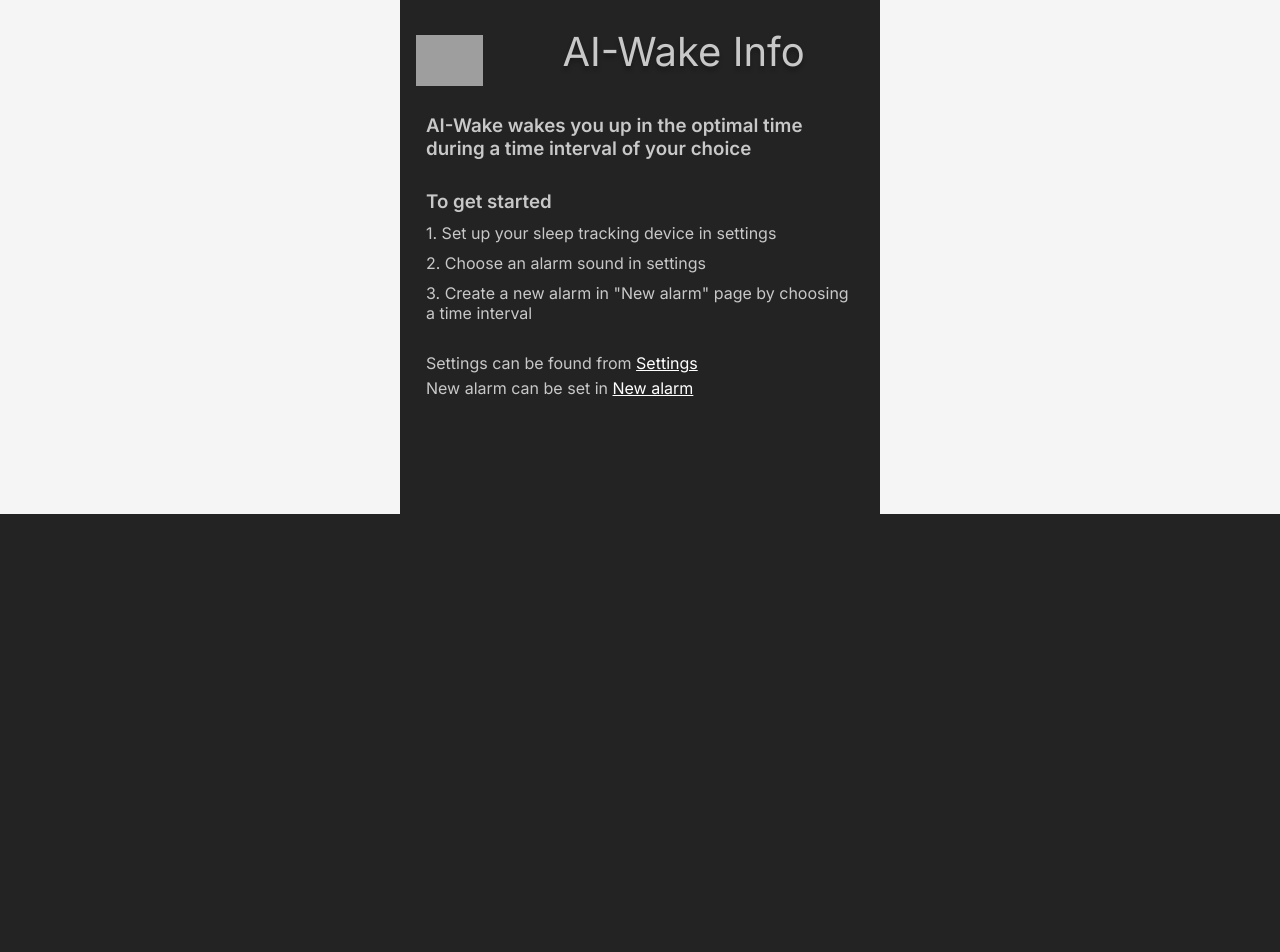
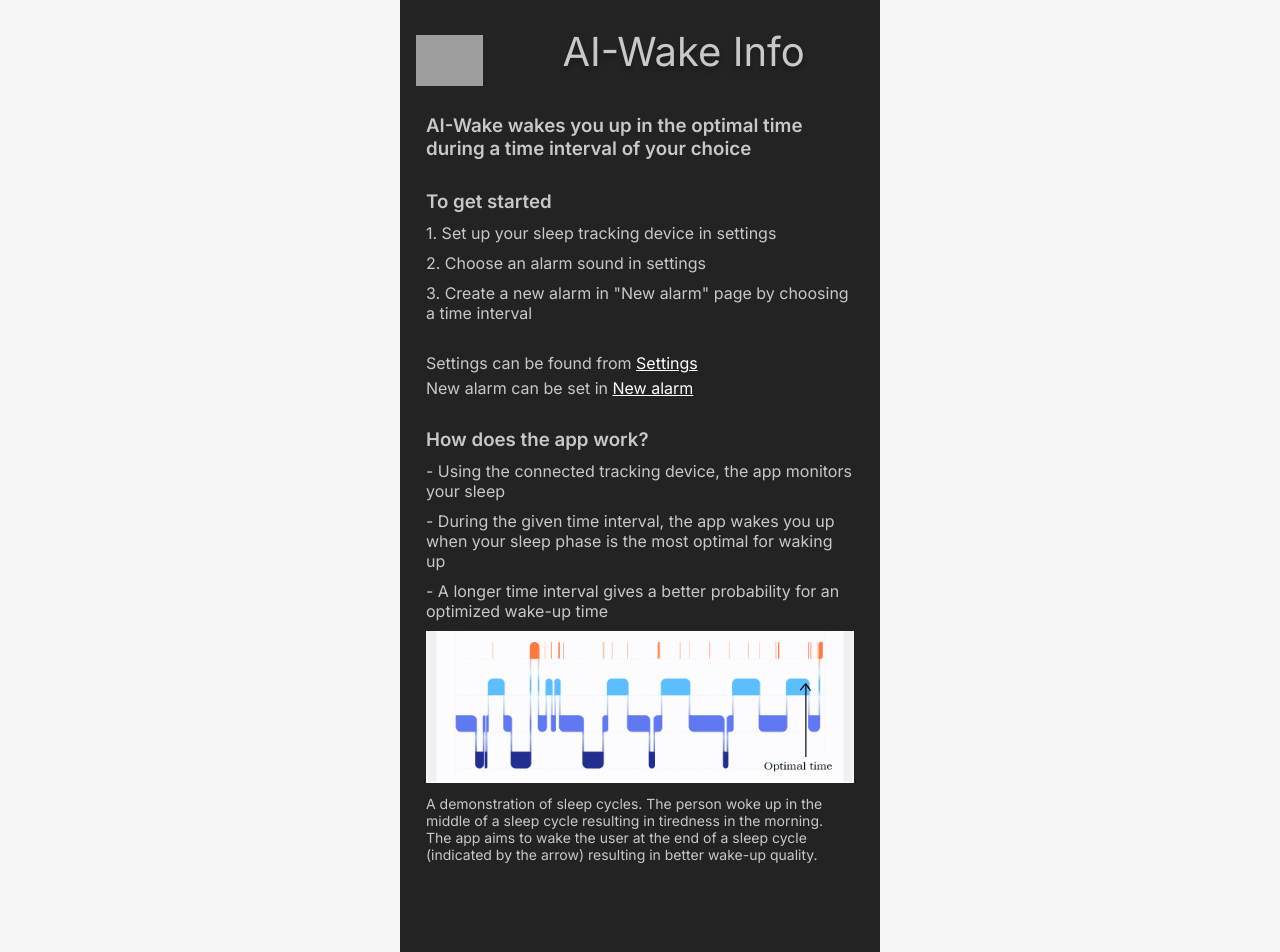
Before and after one commit to Jaervi/kayttisproto, a React (Vite) app: page /kayttisproto/info in a window 1280 px wide. Shown: the top 952 px of the page. Before the commit the page ends 800 px from the top, so only its background shows below. Built offline with nearby package versions, Linux system fonts and the light colour scheme; grey boxes are pictures that could not be loaded.

Commit message:
Added usage demo to info page

```diff
--- a/src/temp/components/Info.jsx
+++ b/src/temp/components/Info.jsx
@@ -43,6 +43,14 @@ const Info = () => {
               </a>
             </div>
           </div>
+          <h3 style={{ marginTop: 30 }}>How does the app work?</h3>
+          <p style={{ marginTop: 10 }}>- Using the connected tracking device, the app monitors your sleep</p>
+          <p style={{ marginTop: 10 }}>- During the given time interval, the app wakes you up when your sleep phase is the most optimal for waking up</p>
+          <p style={{ marginTop: 10 }}>- A longer time interval gives a better probability for an optimized wake-up time</p>
+          <img style={{marginTop: 10 }}src="sleep.png" width="100%" height="100%"></img>
+          <p style={{ fontSize: "14px", color: "#c8c8c8", marginTop: "8px" }}>
+            A demonstration of sleep cycles. The person woke up in the middle of a sleep cycle resulting in tiredness in the morning.<br/>
+            The app aims to wake the user at the end of a sleep cycle (indicated by the arrow) resulting in better wake-up quality.</p>
         </div>
       </div>
     </div>
```
Also changed, not shown: public/sleep.png (added).
